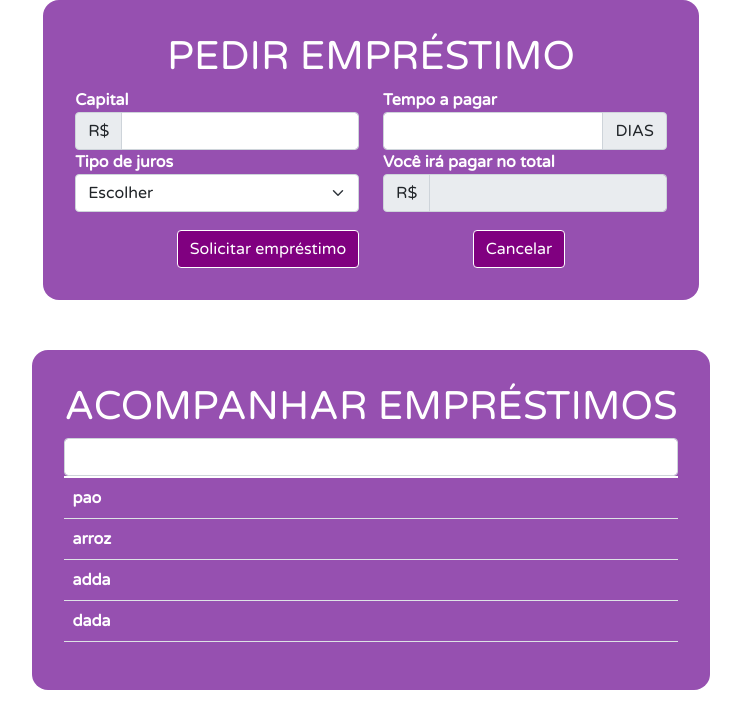
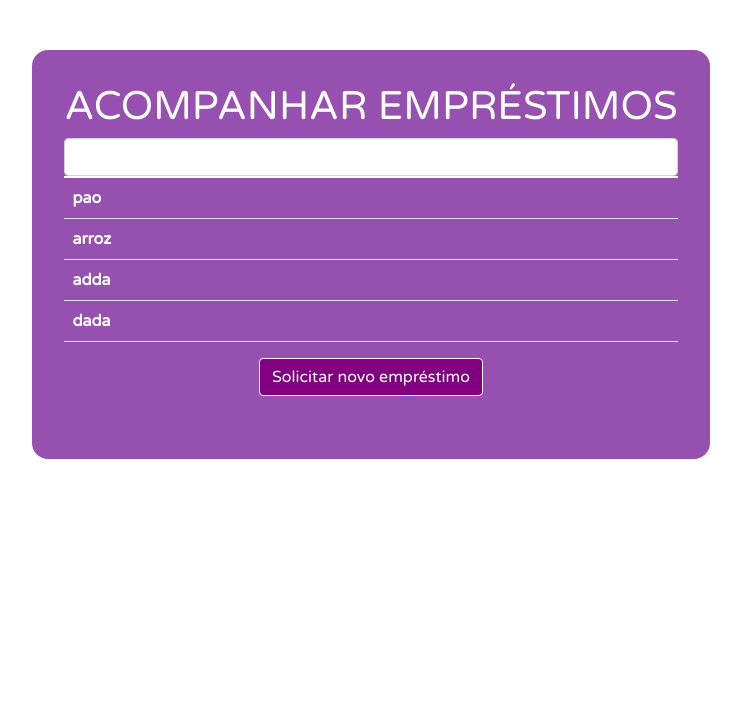
Before and after one commit to L1ucas/trabalho-php-bd, a PHP site: page /cliente_pedidos.php in a window 1280 px wide. Shown: the part 86-800 px from the top of the page, without its empty margins (269-1010 px from the left). Run offline with PHP 8.4, Linux system fonts and the light colour scheme.

Commit message:
negocio do cliente

```diff
--- /dev/null
+++ b/cadastro_juros.js
@@ -0,0 +1,20 @@
+
+$("#pedidos").hide();
+
+let montante = document.getElementById("total-montante")
+let tempo = document.getElementById("tempo-dias")
+let capital = document.getElementById("capital-reais")
+let juros = document.getElementById("juros")
+
+$("#solicitar").click(function(){
+    $("#pedidos")
+    $("#pedidos").show(1000, "swing");
+  });
+function update() {
+    if(juros.value == "1") {
+        montante.value = Number(capital.value) * ((1 + 0.05)^Number(tempo.value))
+    }
+    else if (juros.value == "2"){
+        montante.value = Number(capital.value) * Number(tempo.value) * 0.09
+    }
+}
--- a/cliente_pedidos.php
+++ b/cliente_pedidos.php
@@ -5,26 +5,6 @@
     <?php include_once 'header.php' ?>
     <title>PEDIDOS DE EMPRÉSTIMO</title>
 </head>
-<style>
-    .my-dropdown {
-        position: relative;
-        display: inline-block;
-    }
-
-    .my-dropdown-content {
-        display: none;
-        position: absolute;
-        background-color: #f9f9f9;
-        min-width: 160px;
-        box-shadow: 0px 8px 16px 0px rgba(0, 0, 0, 0.2);
-        padding: 12px 16px;
-        z-index: 1;
-    }
-
-    .my-dropdown:hover .my-dropdown-content {
-        display: block;
-    }
-</style>
 
 <body>
     <nav class="navbar navbar-expand-lg bg-light">
@@ -47,7 +27,7 @@
         </div>
 
     </nav>
-    <div style="display: flex; flex-direction: row;
+    <div id="pedidos" style="display: none;display: flex; flex-direction: row;
     justify-content: center; align-items: center;">
 
         <article class="servico-login
@@ -65,13 +45,13 @@
                             <span class="input-group-text" id="basic-addon1">
                                 R$
                             </span>
-                            <input type="number" class="form-control">
+                            <input oninput="mascaraUni('dinheiro')" id="capital-reais" type="number" class="form-control">
                         </div>
                     </div>
                     <div class="col">
                         <label>Tempo a pagar</label>
                         <div class="input-group">
-                            <input type="number" class="form-control">
+                            <input id="tempo-dias" type="number" class="form-control">
                             <span class="input-group-text" id="basic-addon1">
                                 DIAS
                             </span>
@@ -81,10 +61,10 @@
                 <div class="row">
                     <div class="col">
                         <label>Tipo de juros</label>
-                        <select class="form-select" aria-label="Default select example">
+                        <select id="juros" class="form-select" aria-label="Default select example">
                             <option selected>Escolher </option>
-                            <option value="Composto">Composto 5%</option>
-                            <option value="Simples">Simples 9%</option>
+                            <option value="1">Composto 5%</option>
+                            <option value="2">Simples 9%</option>
                         </select>
 
                     </div>
@@ -94,14 +74,15 @@
                             <span class="input-group-text" id="basic-addon1">
                                 R$
                             </span>
-                            <input type="number" class="form-control" readonly>
+                            <input oninput="mascaraUni('dinheiro')" id="total-montante" type="number" class="form-control" readonly>
+                            <button class="btn btn-primary" type="button" onclick="update()">Calcular</button>
                         </div>
 
                     </div>
                 </div>
                 <div class="row" style="padding-top: 3%; display: flex; justify-content: space-evenly;">
-                    <button class="btn btn-primary" style="width:fit-content">Solicitar empréstimo</button>
-                    <button class="btn btn-primary" style="width:fit-content">Cancelar</button>
+                    <button id="btn-fun" class="btn btn-primary" type="button" style="width:fit-content">Solicitar empréstimo</button>
+                    <button class="btn btn-primary" style="width:fit-content" type="button">Cancelar</button>
                 </div>
 
             </form>
@@ -136,6 +117,8 @@
                     </tr>
             </table>
             </tbody>
+
+            <button class="btn btn-primary" id="solicitar" style="margin-bottom: 5%">Solicitar novo empréstimo</button>
         </article>
     </div>
 
@@ -143,6 +126,7 @@
     <script src="popper.min.js"></script>
     <script src="bootstrap.bundle.min.js"></script>
     <script src="script.js"></script>
+    <script src="cadastro_juros.js"></script>
 </body>
 
 </html>
--- a/script.js
+++ b/script.js
@@ -32,7 +32,8 @@ function mascaraUni(id){
     const mascara = {
         tel: valorInput.replace(/[^\d]/g, ""),
         cpf: valorInput.replace(/[^\d]/g, "").replace(/^(\d{3})(\d{3})(\d{3})(\d{2}).*/, '$1.$2.$3-$4'),
-        tel: valorInput.replace(/[^\d]/g, "").replace(/^(\d{2})(\d{5})(\d{4}).*/, '($1) $2-$3')
+        tel: valorInput.replace(/[^\d]/g, "").replace(/^(\d{2})(\d{5})(\d{4}).*/, '($1) $2-$3'),
+        dinheiro: valorInput.replace(/[^\d]/g, "").replace(/[',\.]/g, "")
     };
 
 
```
Also changed, not shown: banco_de_dados.php (+7 -1 lines), banco_dividas.txt (added), 1 other file. Lines whose indentation alone changed are shown as unchanged.
